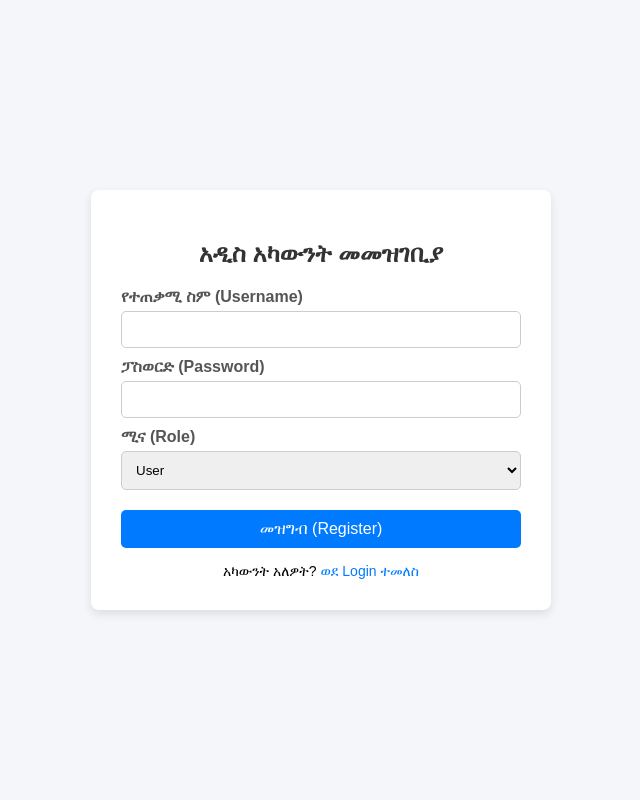
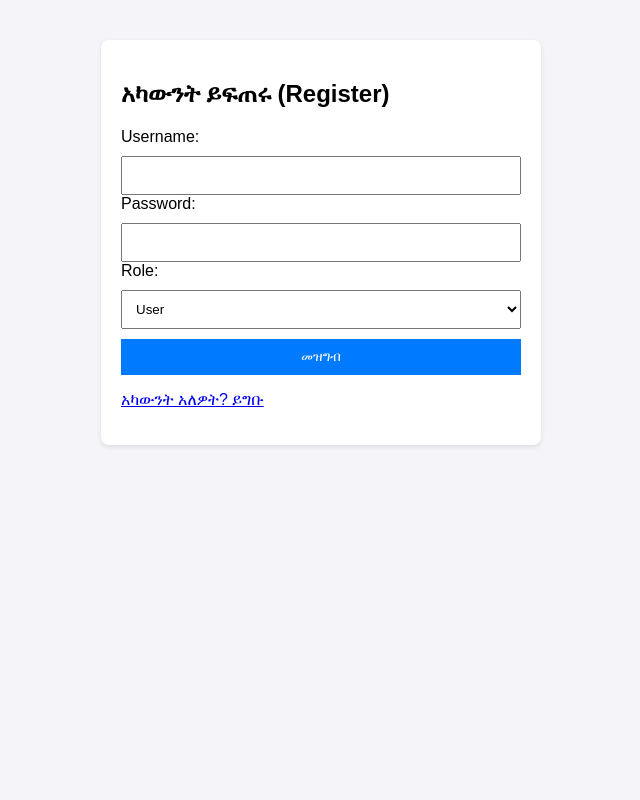
Before and after one commit to Arega-cs/helpdesk_system, a Flask app: page /register in a window 1280 px wide. Shown: the whole page, without its empty margins (319-959 px from the left). Run offline with Flask 3, Linux system fonts and the light colour scheme.

Commit message:
Update registration form layout and labels

```diff
--- a/templates/register.html
+++ b/templates/register.html
@@ -1,42 +1,35 @@
 <!DOCTYPE html>
-<html lang="am">
+<html lang="en">
 <head>
     <meta charset="UTF-8">
     <meta name="viewport" content="width=device-width, initial-scale=1.0">
     <title>Register - IT Helpdesk</title>
     <style>
-        body { font-family: Arial, sans-serif; background-color: #f4f6f9; display: flex; justify-content: center; align-items: center; height: 100vh; margin: 0; }
-        .card { background: white; padding: 30px; border-radius: 8px; box-shadow: 0 4px 10px rgba(0,0,0,0.1); width: 100%; max-width: 400px; }
-        h2 { text-align: center; color: #333; margin-bottom: 20px; }
-        label { font-weight: bold; display: block; margin-top: 10px; color: #555; }
-        input, select { width: 100%; padding: 10px; margin-top: 5px; border: 1px solid #ccc; border-radius: 5px; box-sizing: border-box; }
-        button { width: 100%; background-color: #007bff; color: white; padding: 10px; border: none; border-radius: 5px; font-size: 16px; margin-top: 20px; cursor: pointer; }
-        button:hover { background-color: #0056b3; }
-        .link { text-align: center; margin-top: 15px; font-size: 14px; }
-        .link a { color: #007bff; text-decoration: none; }
+        body { font-family: Arial, sans-serif; margin: 40px; background-color: #f4f4f9; }
+        .card { max-width: 400px; margin: auto; padding: 20px; background: white; border-radius: 8px; box-shadow: 0 2px 5px rgba(0,0,0,0.1); }
+        input, select, button { width: 100%; padding: 10px; margin-top: 10px; box-sizing: border-box; }
+        button { background-color: #007bff; color: white; border: none; cursor: pointer; }
     </style>
 </head>
 <body>
     <div class="card">
-        <h2>አዲስ አካውንት መመዝገቢያ</h2>
-        <form action="/register" method="POST">
-            <label>የተጠቃሚ ስም (Username)</label>
+        <h2>አካውንት ይፍጠሩ (Register)</h2>
+        <form method="POST" action="/register">
+            <label>Username:</label>
             <input type="text" name="username" required>
 
-            <label>ፓስወርድ (Password)</label>
+            <label>Password:</label>
             <input type="password" name="password" required>
 
-            <label>ሚና (Role)</label>
+            <label>Role:</label>
             <select name="role">
                 <option value="user">User</option>
                 <option value="technician">Technician</option>
             </select>
 
-            <button type="submit">መዝግብ (Register)</button>
+            <button type="submit">መዝግብ</button>
         </form>
-        <div class="link">
-            አካውንት አለዎት? <a href="/login">ወደ Login ተመለስ</a>
-        </div>
+        <p><a href="/login">አካውንት አለዎት? ይግቡ</a></p>
     </div>
 </body>
 </html>
```
